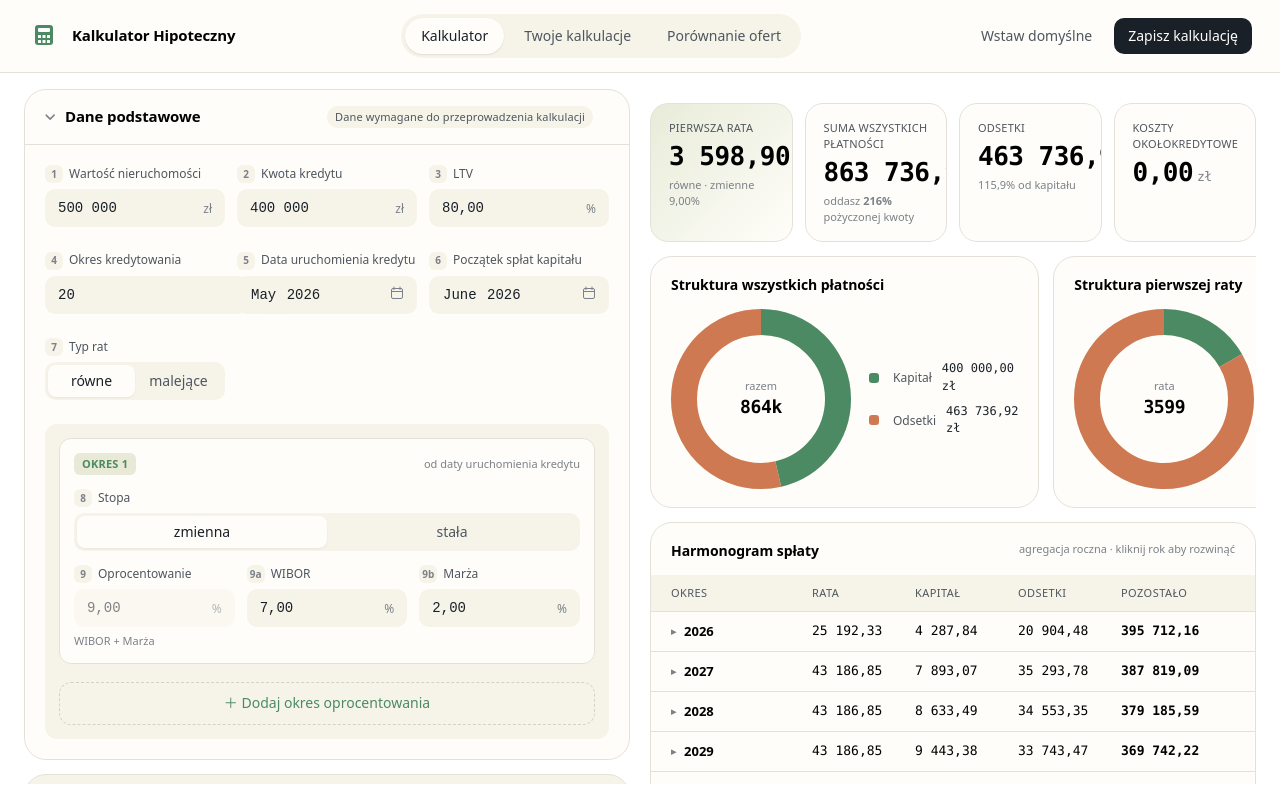
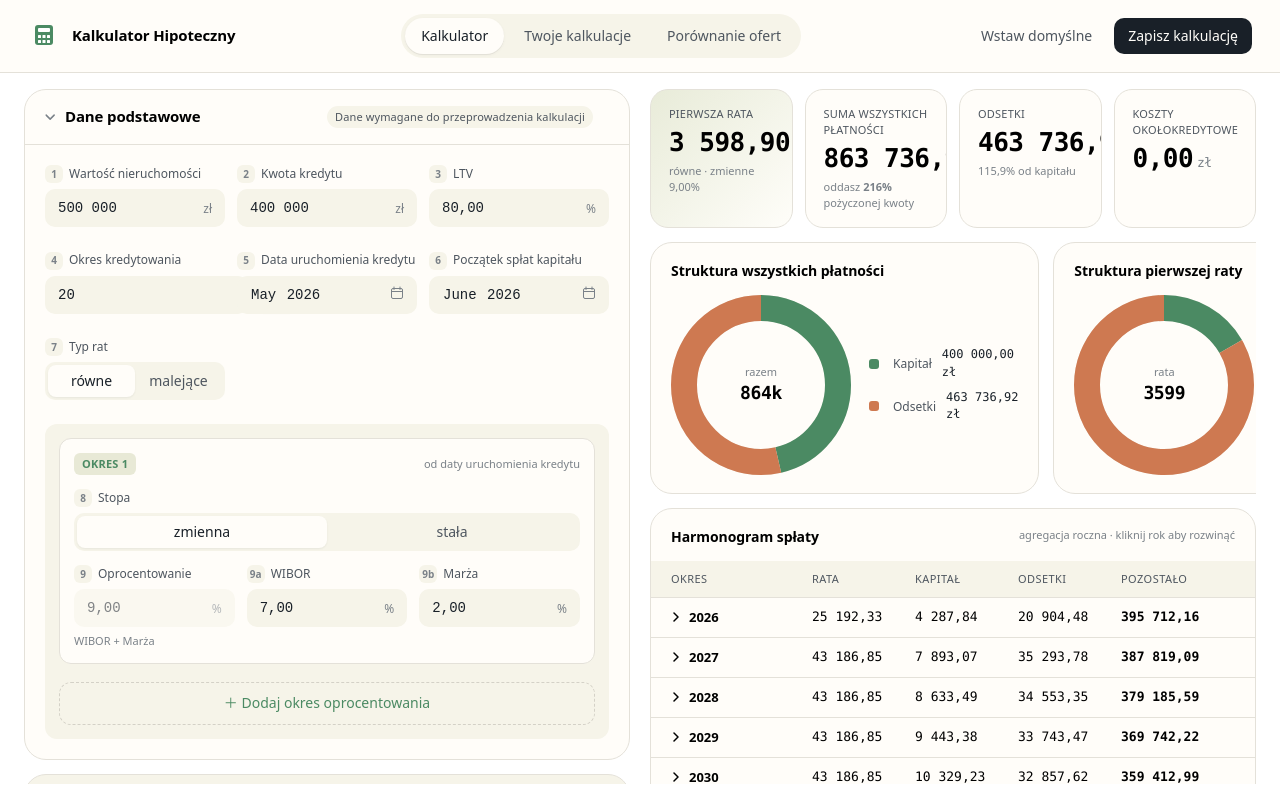
Before and after one commit to gyerosaski/kalkulator-hippoteczny, an Angular app: page / in a window 1280 px wide. Built offline with nearby package versions, Linux system fonts and the light colour scheme.

Commit message:
ikony chevron-right i chevron-down w wierszach harmonogramu splaty

```diff
--- a/src/app/components/results/results-schedule/results-schedule.component.html
+++ b/src/app/components/results/results-schedule/results-schedule.component.html
@@ -24,7 +24,14 @@
           [class.is-open]="expandedYear() === y.year"
           (click)="toggle(y.year)"
         >
-          <div class="cell-year"><span class="chev">▸</span>{{ y.year }}</div>
+          <div class="cell-year">
+            @if (expandedYear() === y.year) {
+              <icon-chevron-down />
+            } @else {
+              <icon-chevron-right />
+            }
+            {{ y.year }}
+          </div>
           <div class="mono">{{ y.sumRate | formatAmount }}</div>
           <div class="mono">{{ y.sumCapital | formatAmount }}</div>
           <div class="mono">{{ y.sumInterest | formatAmount }}</div>
--- a/src/app/components/results/results-schedule/results-schedule.component.ts
+++ b/src/app/components/results/results-schedule/results-schedule.component.ts
@@ -3,11 +3,13 @@ import { YearGroup } from '../../../model/mortgage.model';
 import { FormatAmountPipe } from '../../../pipes/format-amount/format-amount.pipe';
 import { FormatMonthPipe } from '../../../pipes/format-month/format-month.pipe';
 import { FormService } from '../../../services/form/form';
+import { IconChevronRightComponent } from '../../icons/icon-chevron-right/icon-chevron-right.component';
+import { IconChevronDownComponent } from '../../icons/icon-chevron-down/icon-chevron-down.component';
 
 @Component({
   selector: 'app-results-schedule',
   standalone: true,
-  imports: [FormatMonthPipe, FormatAmountPipe],
+  imports: [FormatMonthPipe, FormatAmountPipe, IconChevronRightComponent, IconChevronDownComponent],
   changeDetection: ChangeDetectionStrategy.OnPush,
   templateUrl: './results-schedule.component.html',
 })
--- a/src/app/containers/layout/layout.component.html
+++ b/src/app/containers/layout/layout.component.html
@@ -30,10 +30,10 @@
     </div>
 
     <div class="column">
-      <app-results-errors />
       <app-results-summary [results]="results()" />
       <app-results-charts [results]="results()" />
       <app-results-schedule [yearlyGroups]="yearlyGroups()" />
+      <app-results-errors />
     </div>
   </div>
 
--- a/src/app/containers/layout/layout.component.ts
+++ b/src/app/containers/layout/layout.component.ts
@@ -250,11 +250,6 @@ export class LayoutComponent {
     this.formService.setOverheadDefaults();
   }
 
-  clearAll() {
-    this.formService.clearAll();
-    this.formService.clearOverheadCosts();
-  }
-
   async saveCalculation() {
     const defaultName = 'Kalkulacja ' + new Date().toLocaleDateString('pl-PL');
     const name = await this.saveDialog().open(defaultName);
--- a/src/styles.scss
+++ b/src/styles.scss
@@ -775,15 +775,6 @@ ui-cards-group + ui-card {
   align-items: center;
   gap: 8px;
 }
-.tbl-row--year .chev {
-  color: var(--muted);
-  font-size: 10px;
-  transition: transform 0.2s;
-  display: inline-block;
-}
-.tbl-row--year.is-open .chev {
-  transform: rotate(90deg);
-}
 .tbl-row--month {
   background: oklch(98% 0.014 95);
   color: var(--ink-2);
```
